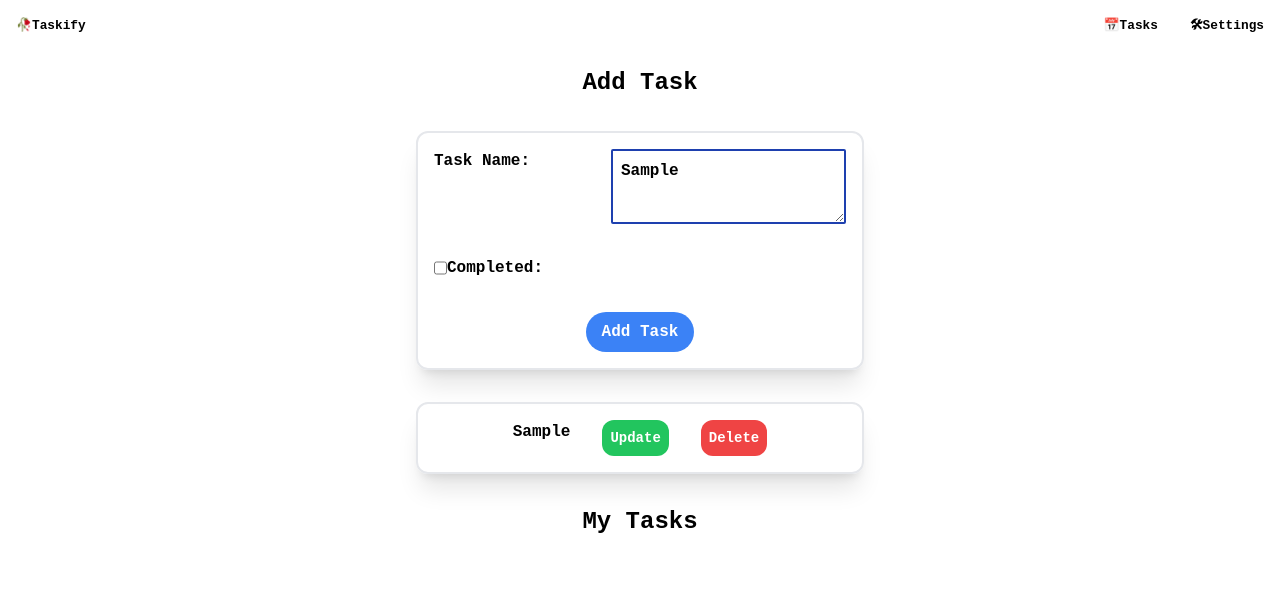
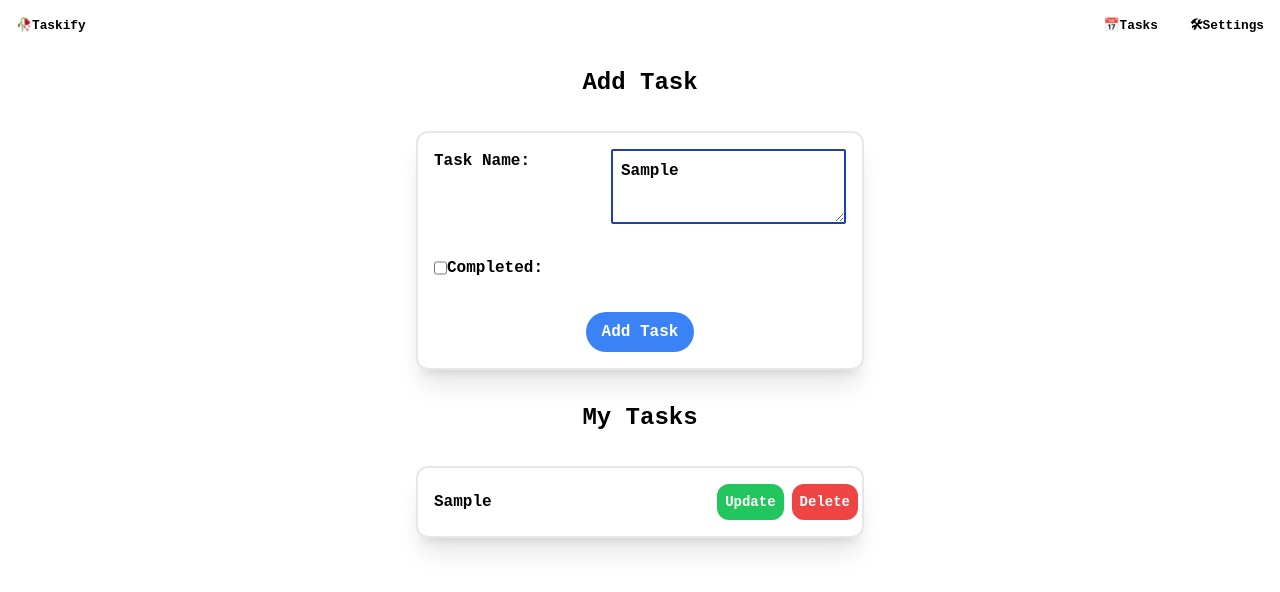
Before and after one commit to lakshyamahawar14/taskify, a Next.js app: page /tasks in a window 1280 px wide. Both pictures are taken after typing "Sample" into the empty fields and a click on the button "Add Task". Shown: the top 592 px of the page. Built offline with nearby package versions, Linux system fonts and the light colour scheme.

Commit message:
improving css

```diff
--- a/components/Form.js
+++ b/components/Form.js
@@ -1,5 +1,6 @@
 import { useState } from "react"
 import Task from "./Task"
+import TaskHeading from "./TaskHeading"
 
 export default function Form() {
   const [taskName, setTaskName] = useState("")
@@ -35,6 +36,7 @@ export default function Form() {
             </div>
         </div>
     </div>
+    <TaskHeading />
     {
       objects.map((object, id) => <Task object={object} key={id} />)
     }
--- a/components/TaskSchema.js
+++ b/components/TaskSchema.js
@@ -14,12 +14,12 @@ export default function TaskSchema(props) {
       <>
         <div id="taskschema" className="flex justify-center">
             <div className="rounded-xl shadow-xl m-4 flex justify-center min-w-[300px] border-2 w-full max-w-[35vw]">
-                <p className="p-4"> {name}</p>
+                <p className="p-4 flex self-center w-full">{name}</p>
                 <div className="flex">
-                    <div id="update" className="flex justify-center mx-4 relative self-center">
+                    <div id="update" className="flex justify-center mx-1 relative self-center">
                         <button className="text-sm bg-green-500 hover:bg-green-800 text-white font-bold px-2 py-2 rounded-xl my-4" onClick={handleUpdate}>Update</button>
                     </div>
-                    <div id="delete" className="flex justify-center mx-4 relative self-center">
+                    <div id="delete" className="flex justify-center mx-1 right-0 self-center">
                         <button className="text-sm bg-red-500 hover:bg-red-800 text-white font-bold px-2 py-2 rounded-xl my-4" onClick={handleDelete}>Delete</button>
                     </div>
                 </div>
--- a/pages/tasks.js
+++ b/pages/tasks.js
@@ -1,8 +1,6 @@
 import Header from '../components/Header'
 import AddTask from '../components/AddTask'
-import Task from '../components/Task'
 import Head from 'next/head'
-import TaskHeading from '../components/TaskHeading'
 
 export default function Home() {
   return (
@@ -12,7 +10,6 @@ export default function Home() {
       </Head>
       <Header/>
       <AddTask/>
-      <TaskHeading/>
     </>
   )
 }
```
